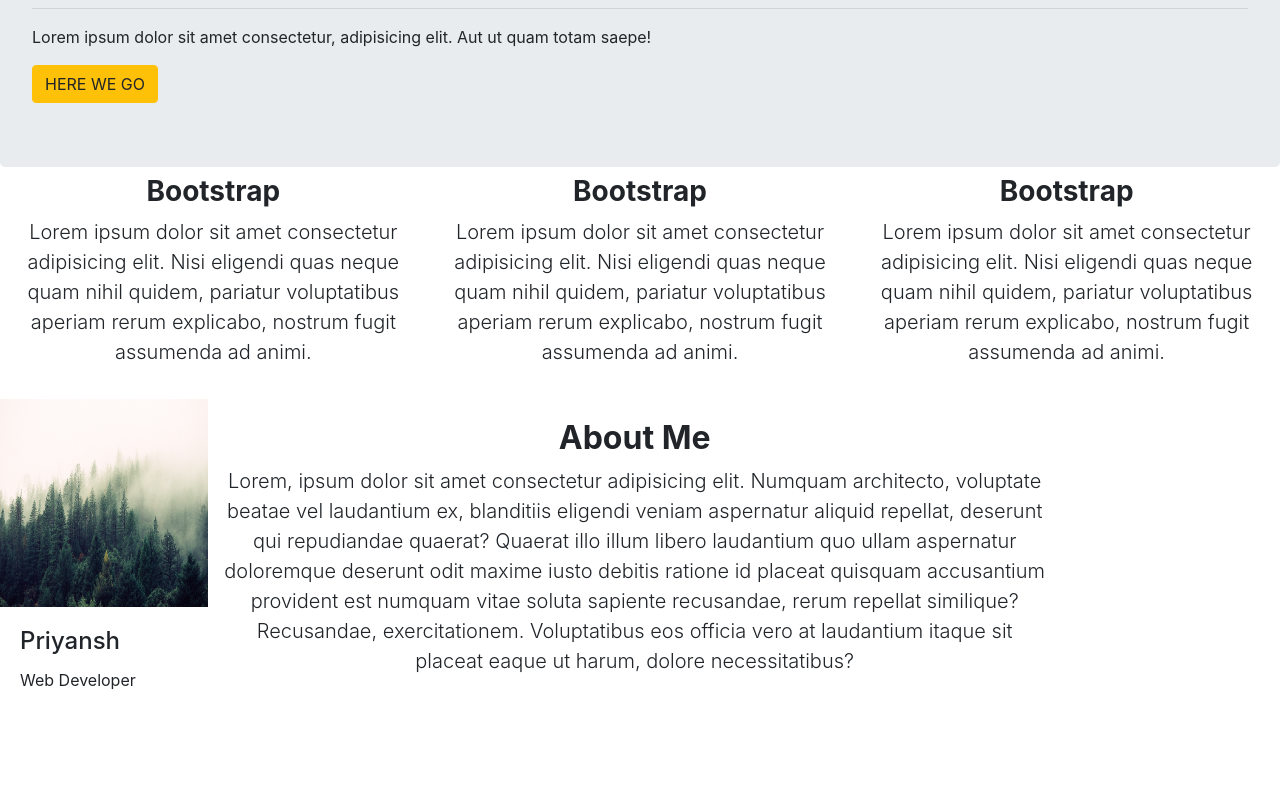
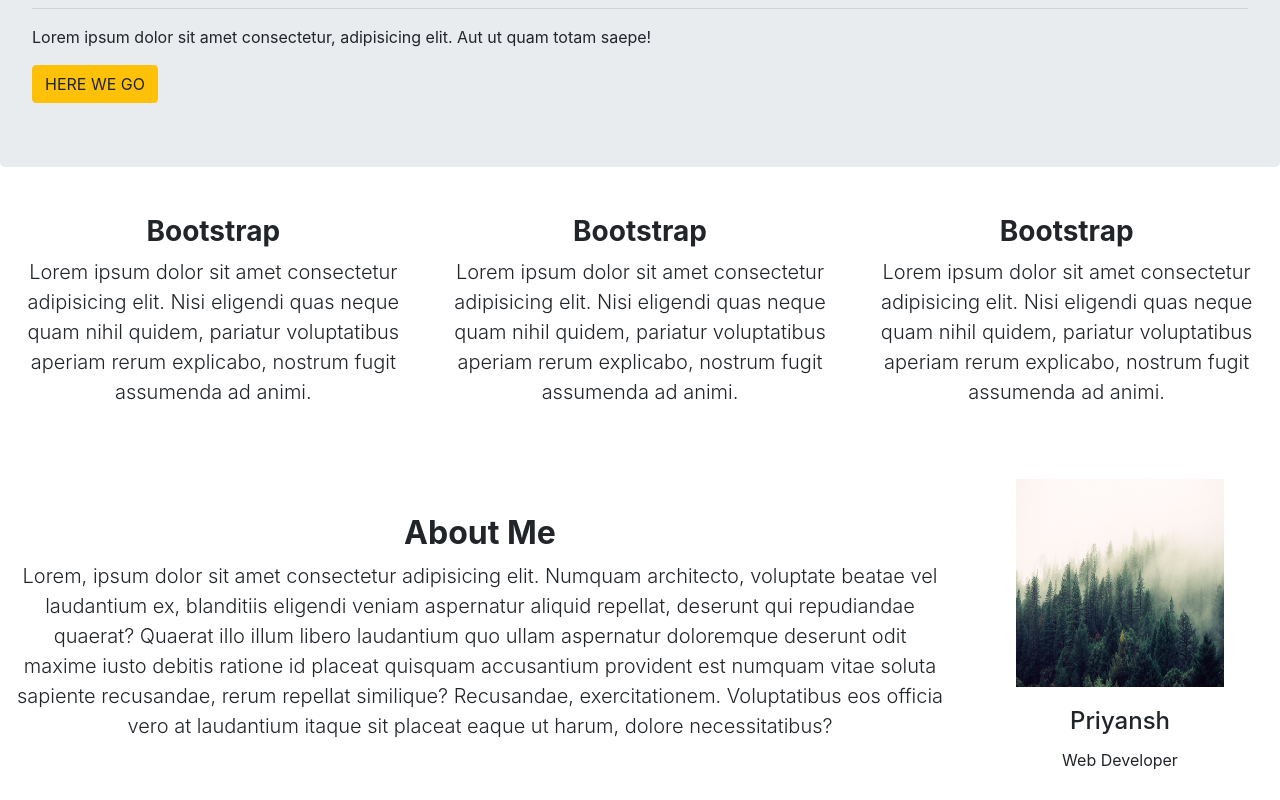
Before and after one commit to priyanshkumar/Bootstrap-bfrclass, a plain HTML site: page index.html in a window 1280 px wide. Shown: the part 1026-1826 px from the top of the page. Before the commit the page ends 1746 px from the top, so only its background shows below. Drawn offline with nearby package versions, Linux system fonts and the light colour scheme.

Commit message:
changed bootstrap version to 4.0.0 and fixwd bugs

```diff
--- a/index.html
+++ b/index.html
@@ -4,7 +4,7 @@
     <meta charset="UTF-8">
     <meta name="viewport" content="width=device-width, initial-scale=1.0">
     <meta http-equiv="X-UA-Compatible" content="ie=edge">
-    <link href="https://stackpath.bootstrapcdn.com/bootstrap/4.2.1/css/bootstrap.min.css" rel="stylesheet" integrity="sha384-GJzZqFGwb1QTTN6wy59ffF1BuGJpLSa9DkKMp0DgiMDm4iYMj70gZWKYbI706tWS" crossorigin="anonymous">
+    <link rel="stylesheet" href="https://maxcdn.bootstrapcdn.com/bootstrap/4.0.0/css/bootstrap.min.css" integrity="sha384-Gn5384xqQ1aoWXA+058RXPxPg6fy4IWvTNh0E263XmFcJlSAwiGgFAW/dAiS6JXm" crossorigin="anonymous">
     <link rel="stylesheet" href="style.css">
     <title>Bootstrap example</title>
 </head>
@@ -18,11 +18,11 @@
                 <h4>
                     Lorem ipsum dolor, sit amet consectetur adipisicing elit.
                 </h4>
-                <a href="" class="btn btn-outline-light btn-large btn-info my-3">CLICK ME</a>
+                <a href="" class="btn btn-outline-light btn-large my-3">CLICK ME</a>
             </div>
         </section>
         <section class="row">
-            <div class="jumbotron my-0">
+            <div class="jumbotron col-12 my-0">
                 <h1 class="display-3">Bootstrap 4 is great</h1>
                 <p class="lead">Lorem ipsum dolor, sit amet consectetur adipisicing elit. Dicta commodi necessitatibus numquam ut neque incidunt aut eveniet voluptate eum consectetur!</p>
                 <hr>
@@ -30,7 +30,7 @@
                 <a href="" class="btn btn-warning btn-large">HERE WE GO</a>
             </div>
         </section>
-        <section class="row my-2">
+        <section class="row my-5">
             <div class="col-xs-12 col-sm-6 col-md-4 text-center">
                 <h3 class="font-weight-bold">Bootstrap</h3>
                 <p class="lead">Lorem ipsum dolor sit amet consectetur adipisicing elit. Nisi eligendi quas neque quam nihil quidem, pariatur voluptatibus aperiam rerum explicabo, nostrum fugit assumenda ad animi.</p>
@@ -45,11 +45,11 @@
             </div>
         </section>
         <section class="row d-flex align-items-center">
-            <div class="order-sm-2 order-md-1 col-xs-12 col-sm-12 col-md-8 text-center">
+            <div class="order-sm-2 order-md-1 col-xs-12 col-sm-12 col-md-9 text-center">
                 <h2 class="font-weight-bold">About Me</h2>
                 <p class="lead">Lorem, ipsum dolor sit amet consectetur adipisicing elit. Numquam architecto, voluptate beatae vel laudantium ex, blanditiis eligendi veniam aspernatur aliquid repellat, deserunt qui repudiandae quaerat? Quaerat illo illum libero laudantium quo ullam aspernatur doloremque deserunt odit maxime iusto debitis ratione id placeat quisquam accusantium provident est numquam vitae soluta sapiente recusandae, rerum repellat similique? Recusandae, exercitationem. Voluptatibus eos officia vero at laudantium itaque sit placeat eaque ut harum, dolore necessitatibus?</p>
             </div>
-            <div class="order-sm-1 order-md-2 col-12 col-sm-12 col-md-4 text-center"></div>
+            <div class="order-sm-1 order-md-2 col-xs-12 col-sm-12 col-md-3 text-center">
                 <div class="about-card rounded my-2">
                     <img class="sec4" src="./images/hero.jpg" alt="" class="card-img-top" />
                     <div class="card-body">
```
